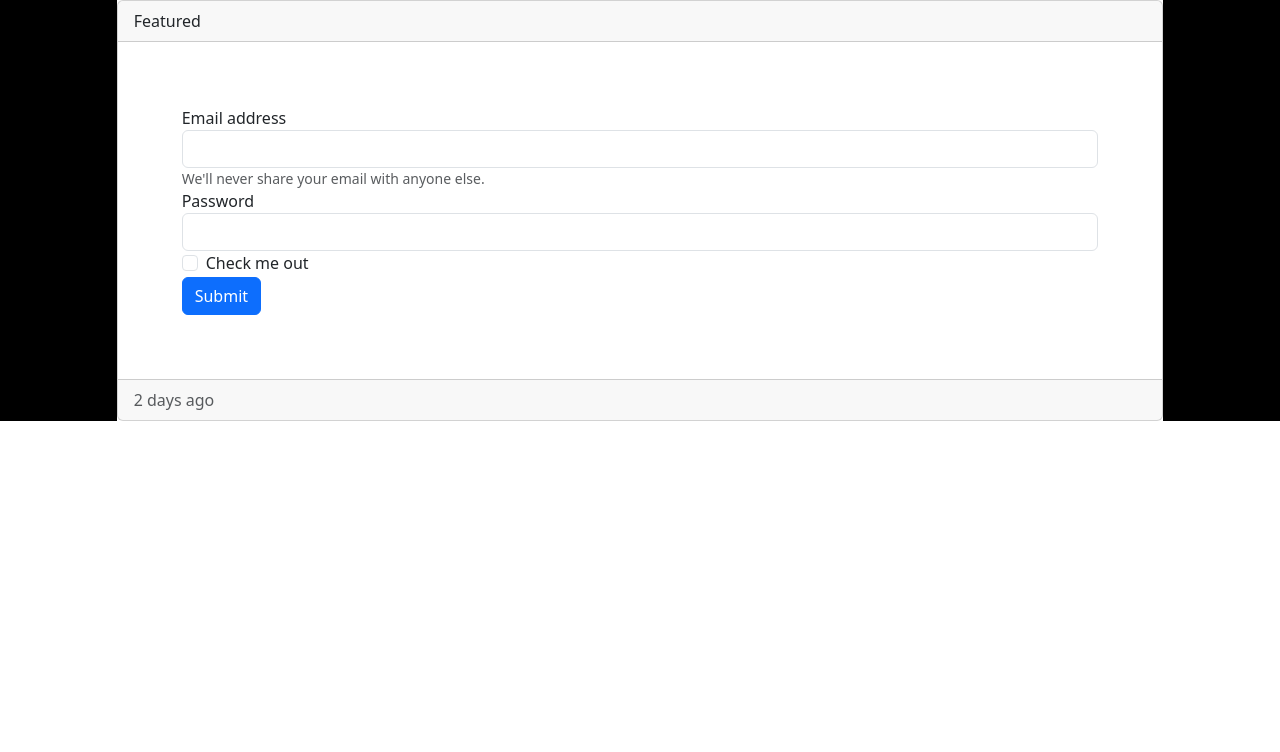
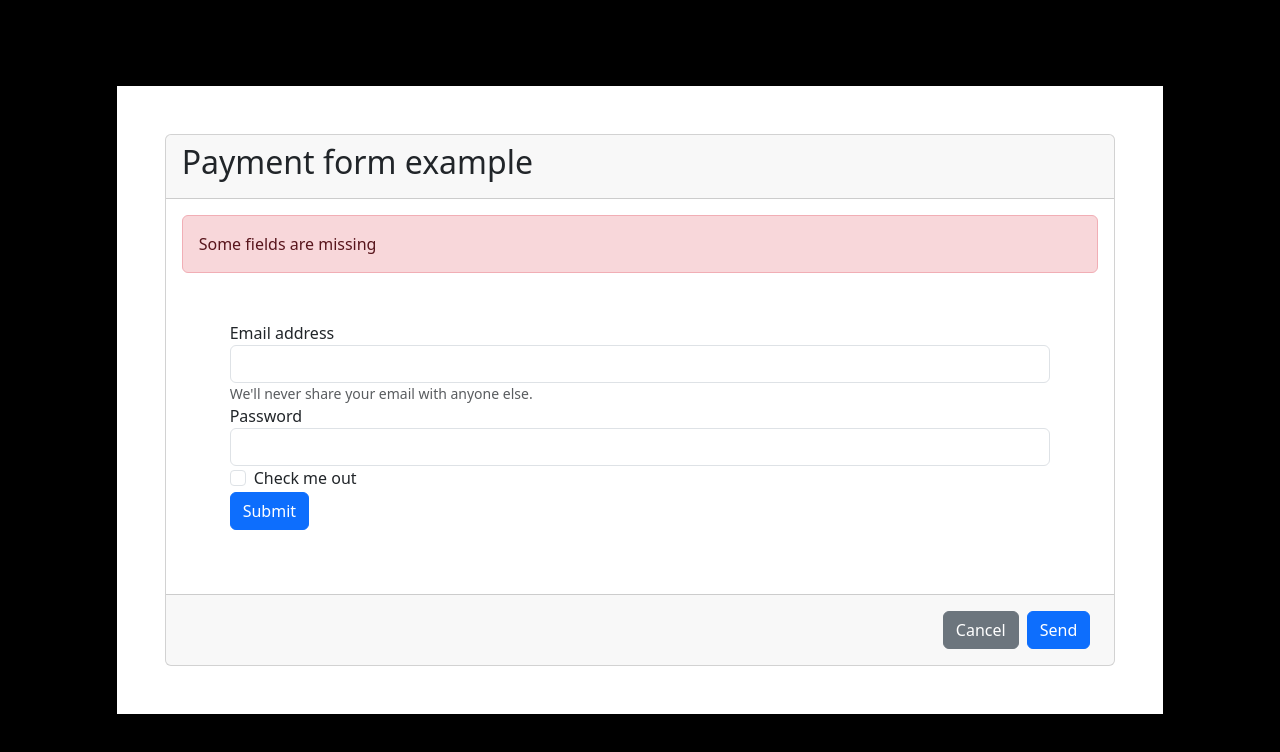
Before and after one commit to cesaramcolson/HTML5-form2, a plain HTML site: page index.html in a window 1280 px wide. Drawn offline with nearby package versions, Linux system fonts and the light colour scheme.

Commit message:
header and footer done, alert done. Sizing done as well, now we only need to wotk in the form inputs

```diff
--- a/index.html
+++ b/index.html
@@ -5,13 +5,16 @@
         <link href="https://cdn.jsdelivr.net/npm/bootstrap@5.3.3/dist/css/bootstrap.min.css" rel="stylesheet" integrity="sha384-QWTKZyjpPEjISv5WaRU9OFeRpok6YctnYmDr5pNlyT2bRjXh0JMhjY6hW+ALEwIH" crossorigin="anonymous">
     </head>
     <body>
-        <div class="container-fluid d-flex justify-content-center" id="container">
+        <div class="container-fluid d-flex justify-content-center align-items-center min-vh-100" id="container">
             <div class="col-10" id="form">
-                <div class="card">
+                <div class="card m-5">
                     <div class="card-header">
-                      Featured
+                      <h2>Payment form example</h1>
                     </div>
                     <div class="card-body">
+                        <div class="alert alert-danger" role="alert">
+                            Some fields are missing
+                        </div>
                         <form class="m-5">
                             <div class="form-group">
                               <label for="exampleInputEmail1">Email address</label>
@@ -29,8 +32,11 @@
                             <button type="submit" class="btn btn-primary">Submit</button>
                         </form>
                     </div>
-                    <div class="card-footer text-muted">
-                      2 days ago
+                    <div class="card-footer text-muted d-flex justify-content-end">
+                        <div class="m-2">
+                            <button type="button" class="btn btn-secondary">Cancel</button>
+                            <button type="button" class="btn btn-primary ms-1">Send</button>
+                        </div>
                     </div>
                   </div>
             </div>
```
